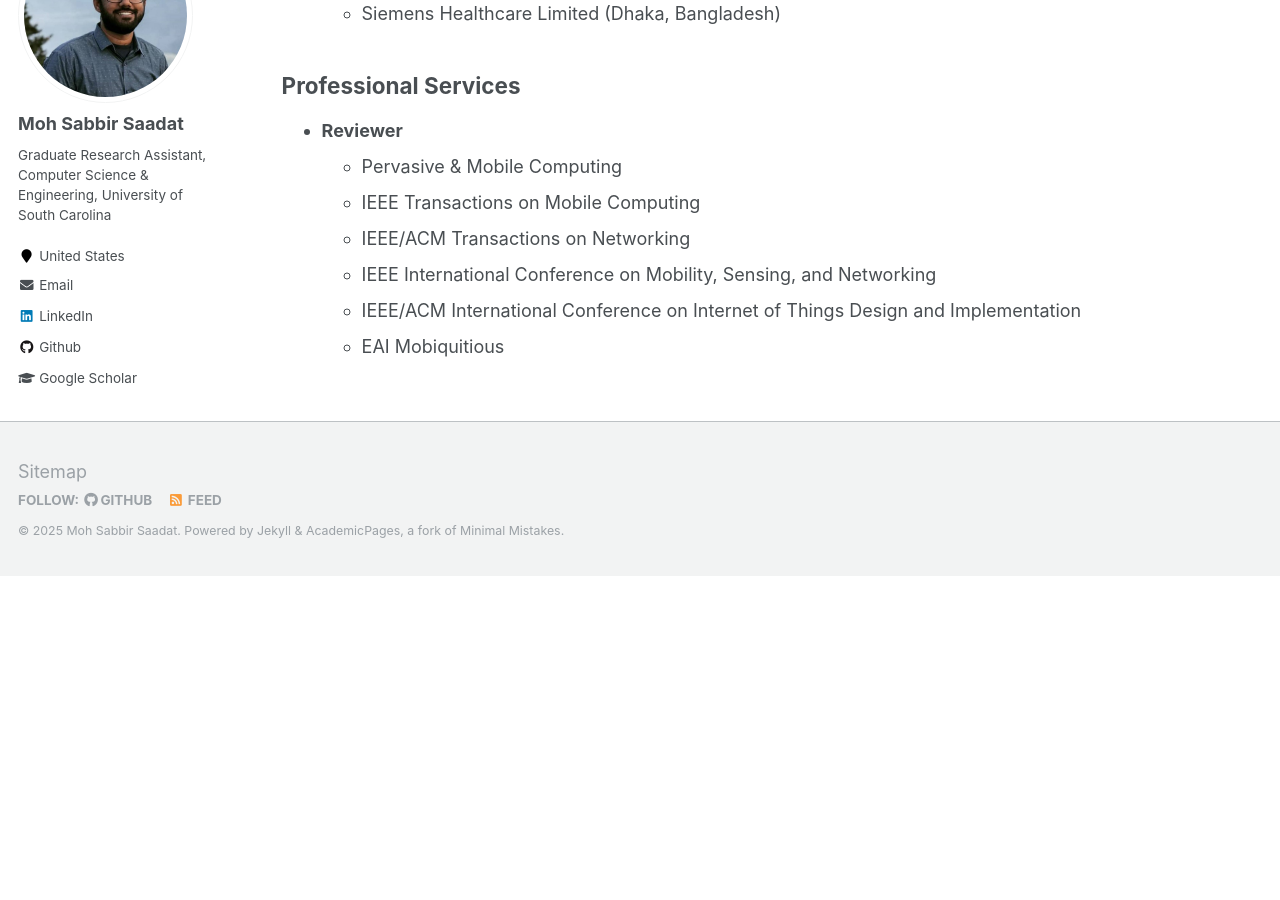
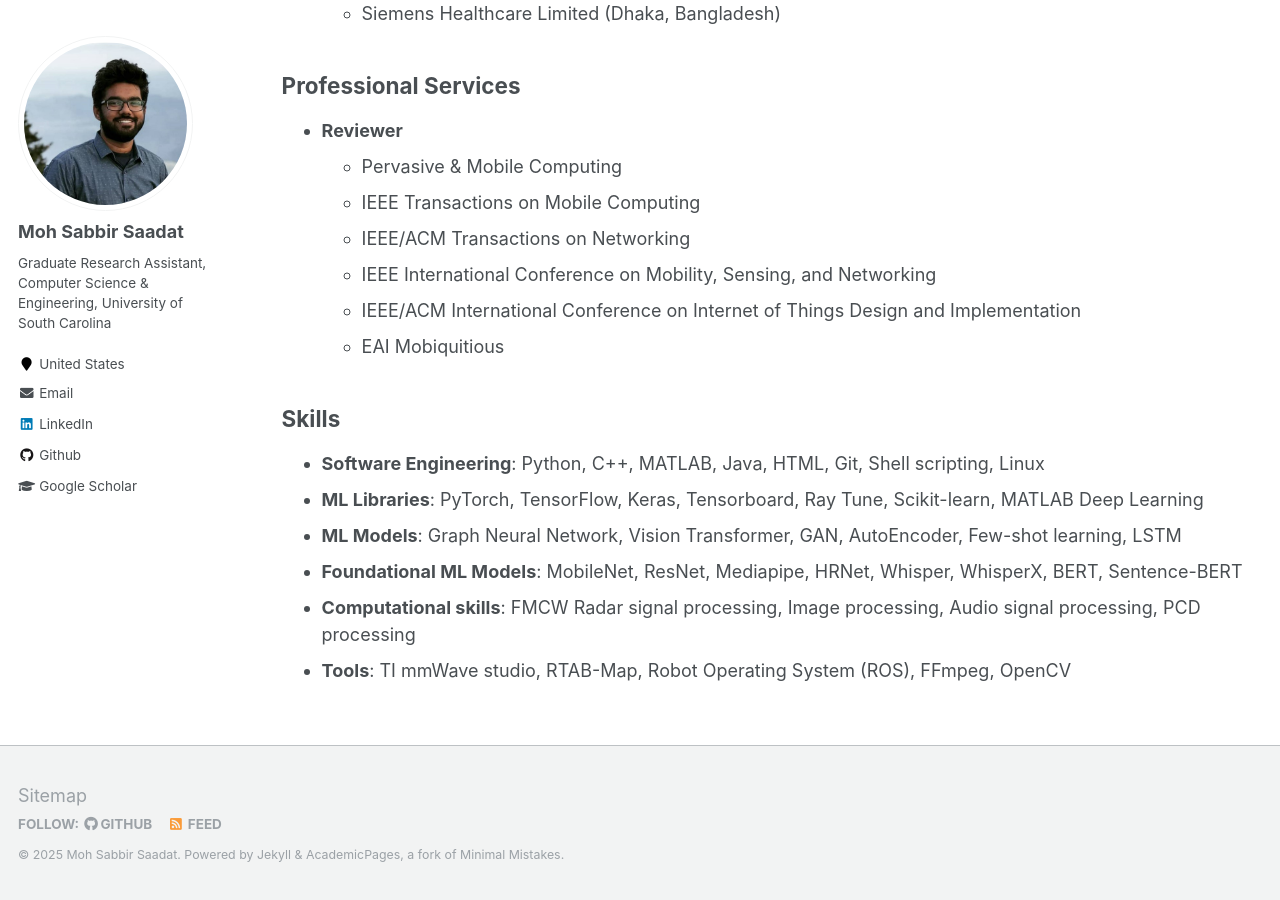
Before and after one commit to MohSaadat/MohSaadat.github.io, a Jekyll site: the page built from _pages/cv.md, in a window 1280 px wide and 900 px high, scrolled down 641 px. Built offline with Jekyll 4.4.1, drawn with Linux system fonts in a browser that asks for light colours; before the commit the page ends 1217 px from its top, so only the background shows below that.

Commit message:
added skills to CV

```diff
--- a/_pages/cv.md
+++ b/_pages/cv.md
@@ -32,3 +32,11 @@ redirect_from:
 	* IEEE International Conference on Mobility, Sensing, and Networking
 	* IEEE/ACM International Conference on Internet of Things Design and Implementation
 	* EAI Mobiquitious
+
+## Skills
+* **Software Engineering**: Python, C++, MATLAB, Java, HTML, Git, Shell scripting, Linux
+* **ML Libraries**: PyTorch, TensorFlow, Keras, Tensorboard, Ray Tune, Scikit-learn, MATLAB Deep Learning
+* **ML Models**: Graph Neural Network, Vision Transformer, GAN, AutoEncoder, Few-shot learning, LSTM
+* **Foundational ML Models**: MobileNet, ResNet, Mediapipe, HRNet, Whisper, WhisperX, BERT, Sentence-BERT
+* **Computational skills**: FMCW Radar signal processing, Image processing, Audio signal processing, PCD processing
+* **Tools**: TI mmWave studio, RTAB-Map, Robot Operating System (ROS), FFmpeg, OpenCV
```
